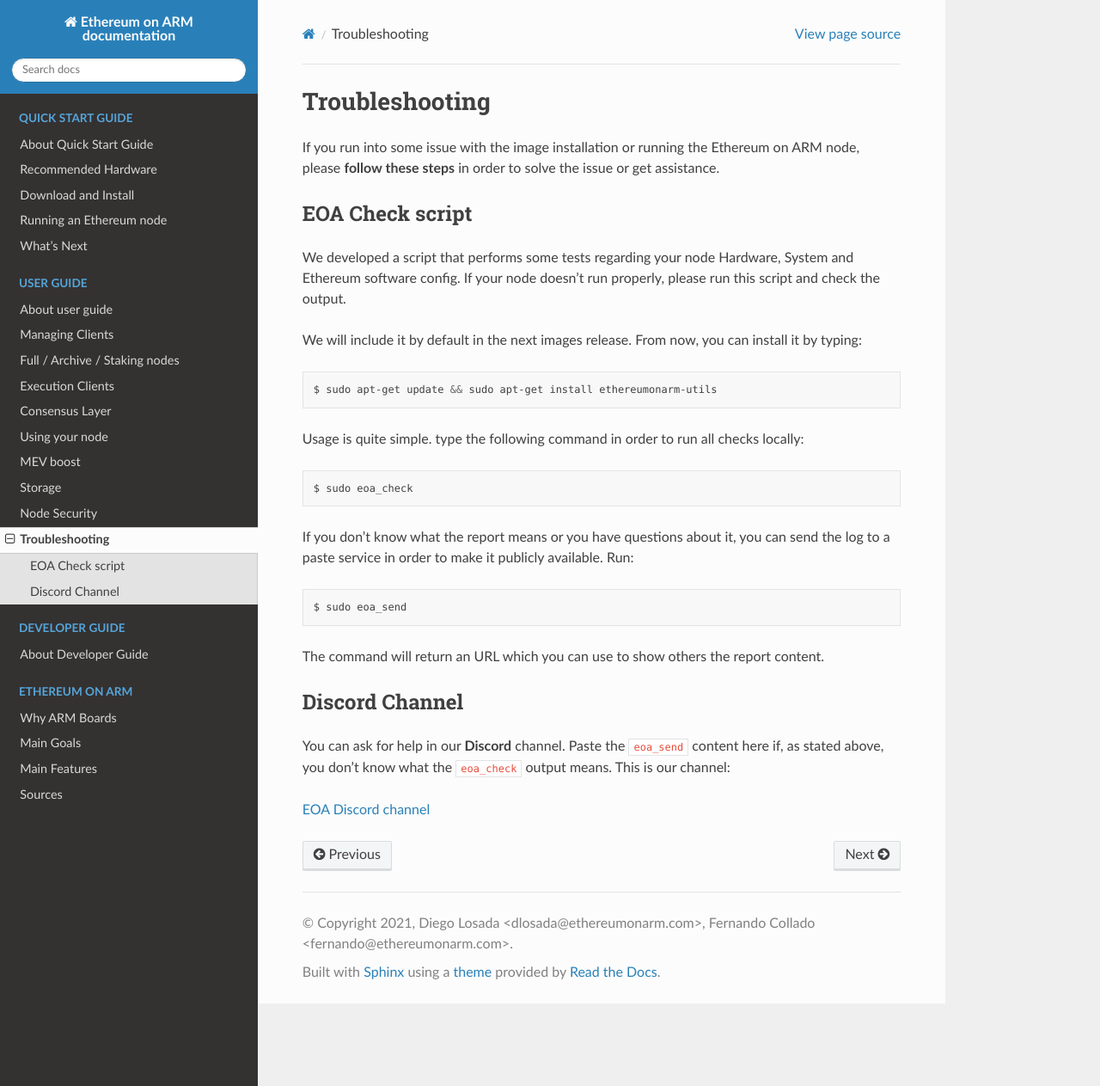
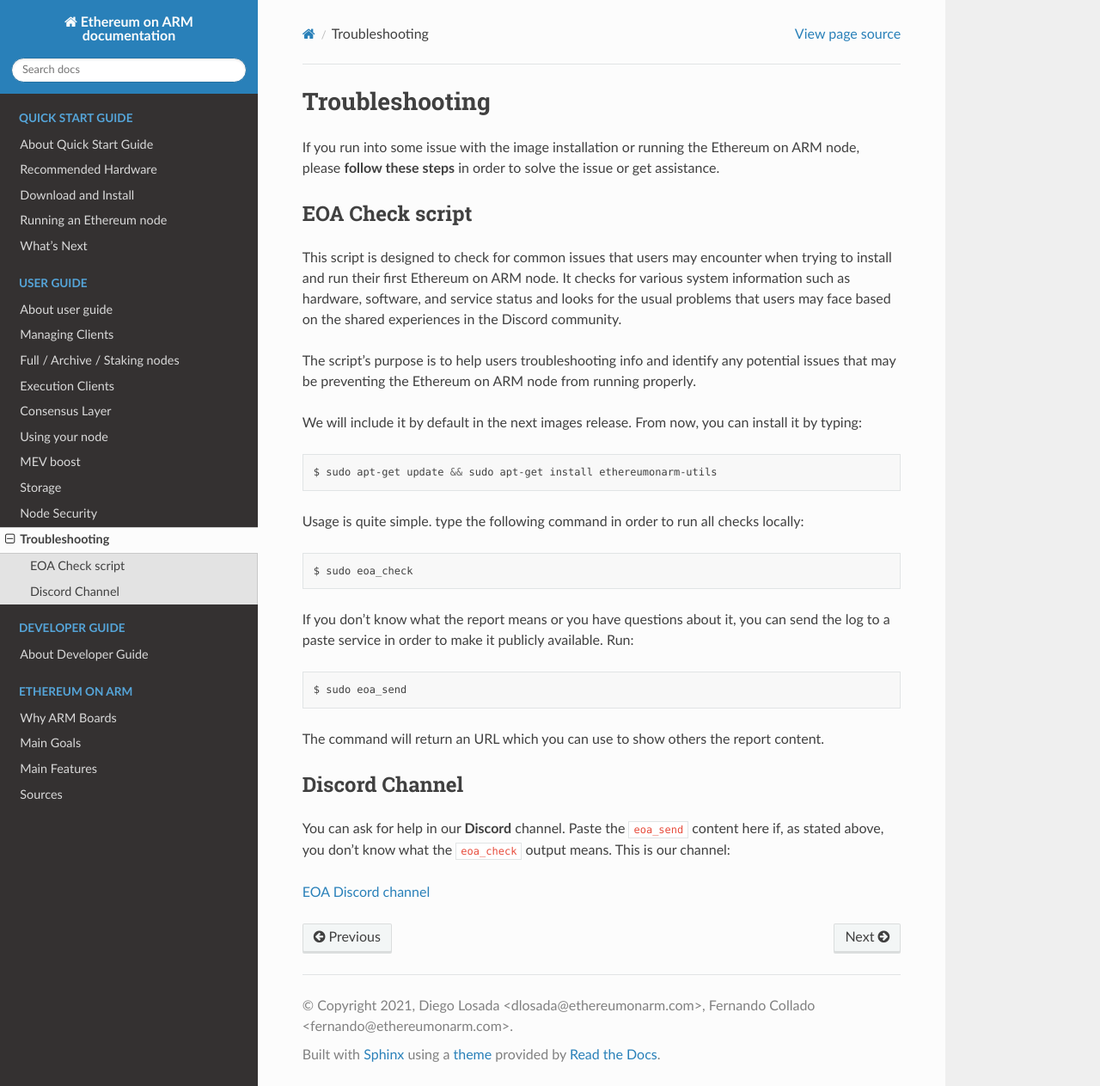
Before and after one commit to EOA-Blockchain-Labs/ethereumonarm, a Sphinx documentation site: the page built from docs/user-guide/troubleshooting.rst, in a window 1280 px wide and 1263 px high. Shown: the whole window at 86% size. Built offline with Sphinx 7.4.7 and the Read the Docs theme 2.0.0, drawn with Linux system fonts in a browser that asks for light colours.

Commit message:
eoa_check description

```diff
--- a/docs/user-guide/troubleshooting.rst
+++ b/docs/user-guide/troubleshooting.rst
@@ -11,8 +11,13 @@
 EOA Check script
 ----------------
 
-We developed a script that performs some tests regarding your node Hardware, System and Ethereum software config. If
-your node doesn't run properly, please run this script and check the output.
+This script is designed to check for common issues that users may encounter when trying to install
+and run their first Ethereum on ARM node. It checks for various system information such as hardware,
+software, and service status and looks for the usual problems that users may face based on the shared
+experiences in the Discord community.
+
+The script's purpose is to help users troubleshooting info and identify any potential issues that may be
+preventing the Ethereum on ARM node from running properly.
 
 We will include it by default in the next images release. From now, you can install it by typing:
 
```
